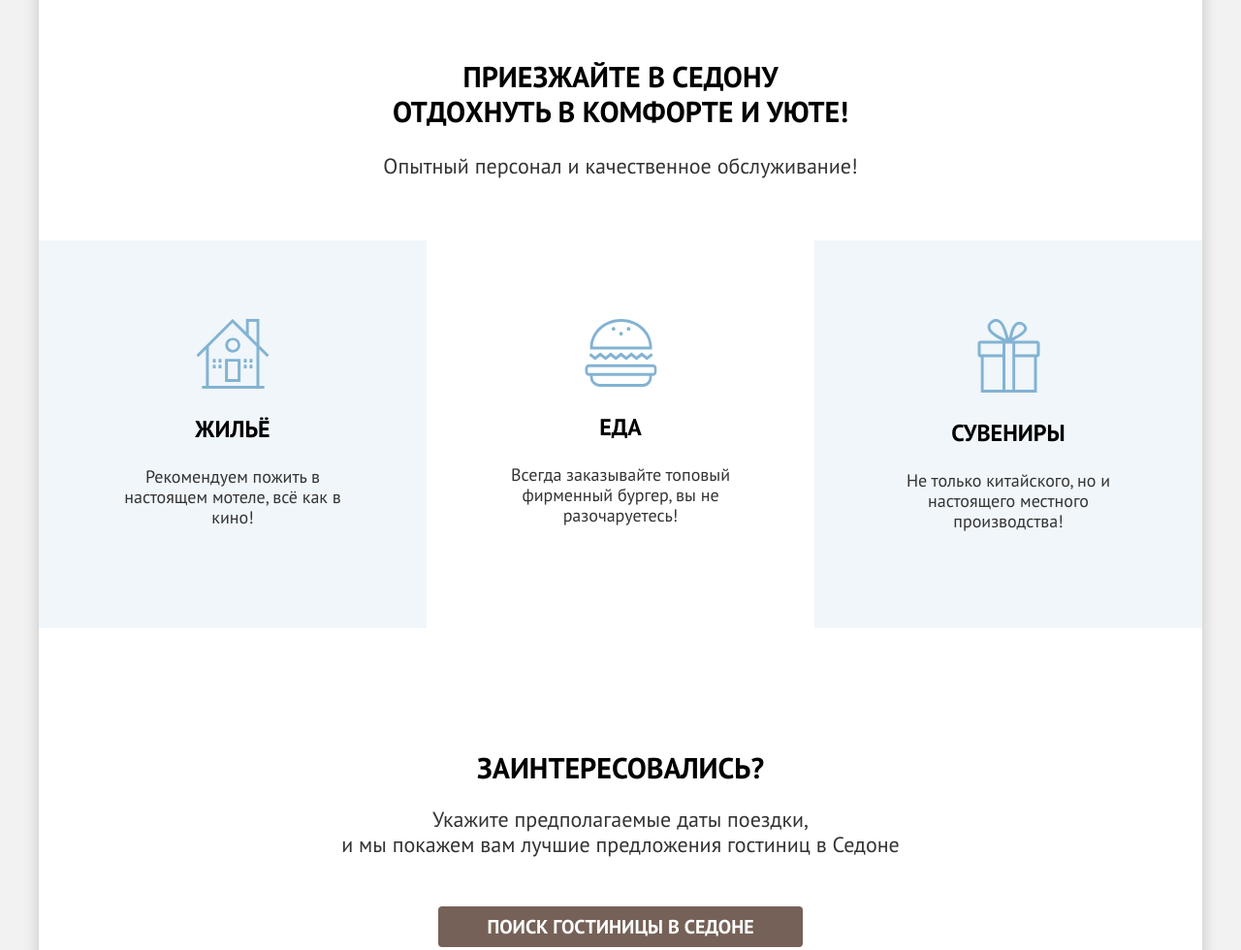
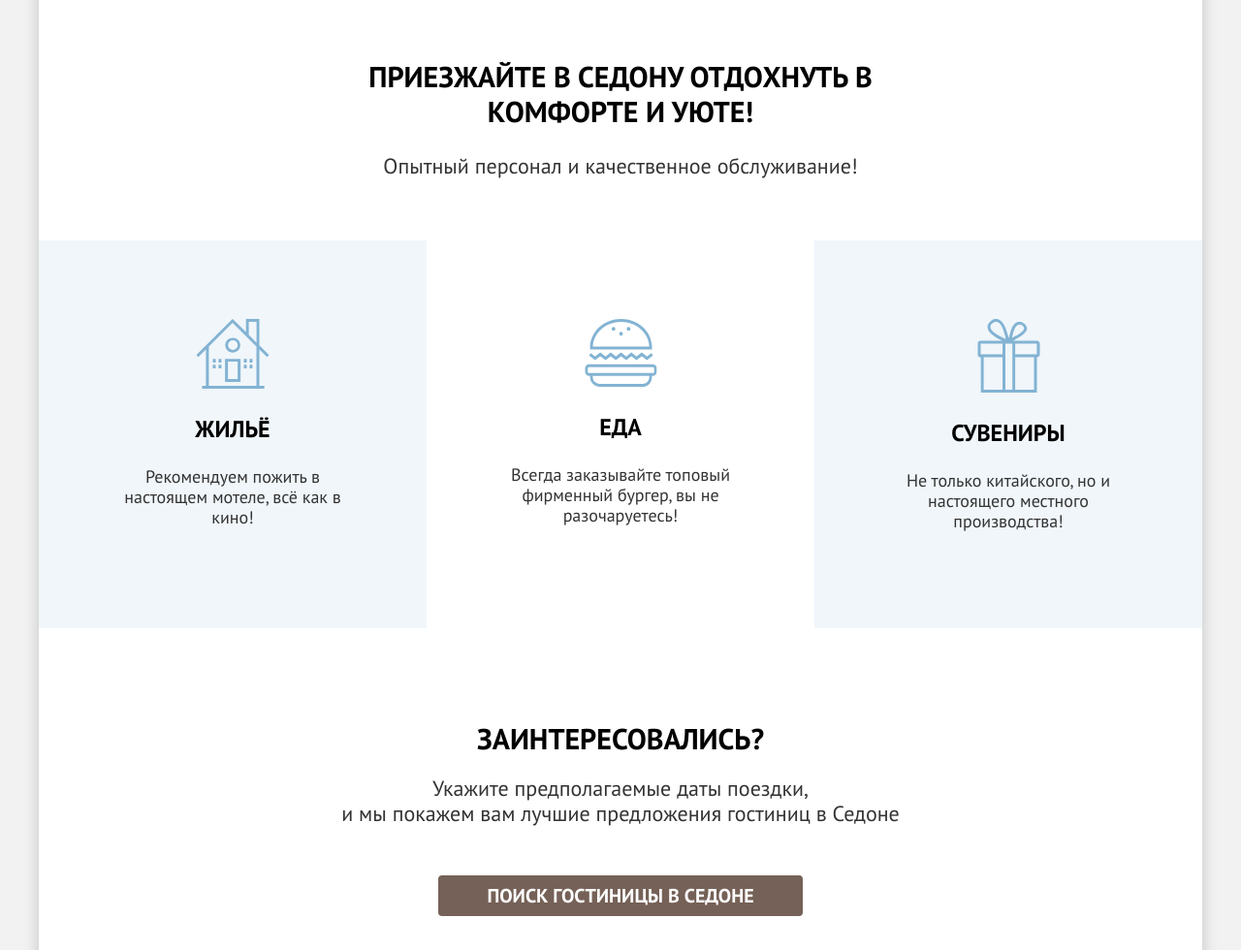
Before and after one commit to htmlacademy-htmlcss/2095695-sedona-37, a plain HTML site: page index.html in a window 1280 px wide. Shown: the part 2041-3021 px from the top of the page at 97% size. Drawn offline with Linux system fonts and the light colour scheme.

Commit message:
обнуляет отступы в заголовках

```diff
--- a/styles/styles.css
+++ b/styles/styles.css
@@ -298,7 +298,7 @@ body {
 }
 
 .advantages-block {
-  padding: 0 355px;
+  padding: 0 274px;
 }
 
 .advantages-text-item {
@@ -357,18 +357,20 @@ body {
 }
 
 .search-title {
+  margin: 0;
   font-weight: 700;
   font-size: 30px;
   line-height: 36px;
   text-transform: uppercase;
-  margin-bottom: 20px;
+  padding-bottom: 20px;
 }
 
 .search-text {
+  margin: 0;
   font-size: 22px;
   line-height: 26px;
   color: #333333;
-  margin-bottom: 54px;
+  padding-bottom: 54px;
   text-align: center;
 }
 
```
